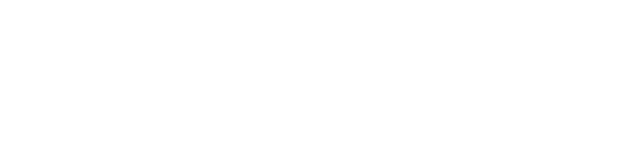
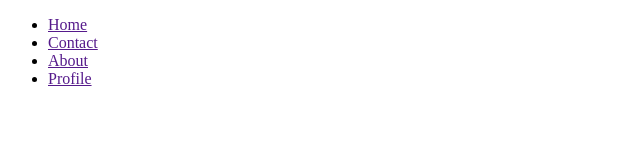
Before and after one commit to MaazTariq007/project_git, a plain HTML site: page index.html in a window 1280 px wide. Shown: the whole page, without its empty margins (0-640 px from the left). Drawn offline with Linux system fonts and the light colour scheme.

Commit message:
navbar added

```diff
--- a/index.html
+++ b/index.html
@@ -1,11 +1,23 @@
 <!DOCTYPE html>
 <html lang="en">
+
 <head>
     <meta charset="UTF-8">
     <meta name="viewport" content="width=device-width, initial-scale=1.0">
     <title>Document</title>
 </head>
+
 <body>
 
+    <nav>
+        <ul>
+            <li><a href="">Home</a></li>
+            <li><a href="">Contact</a></li>
+            <li><a href="">About</a></li>
+            <li><a href="">Profile</a></li>
+        </ul>
+    </nav>
+
 </body>
+
 </html>
```
